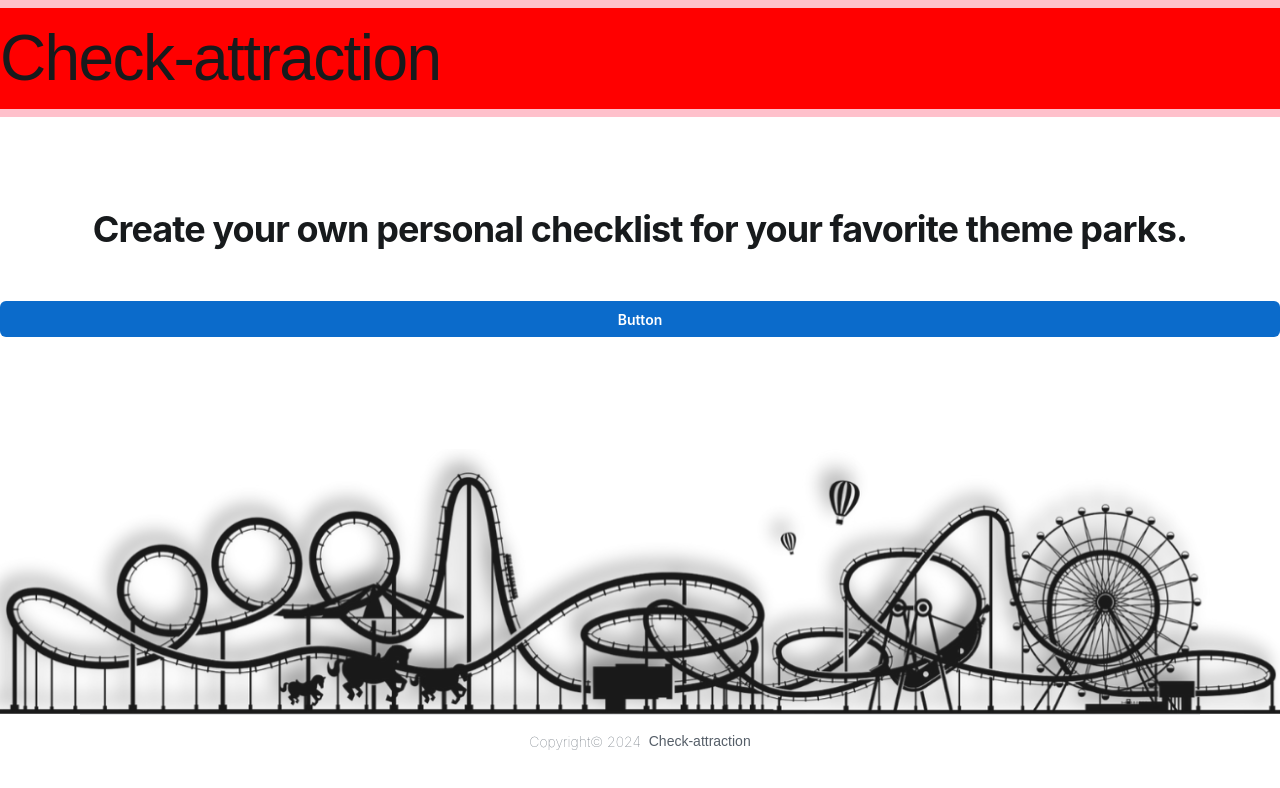
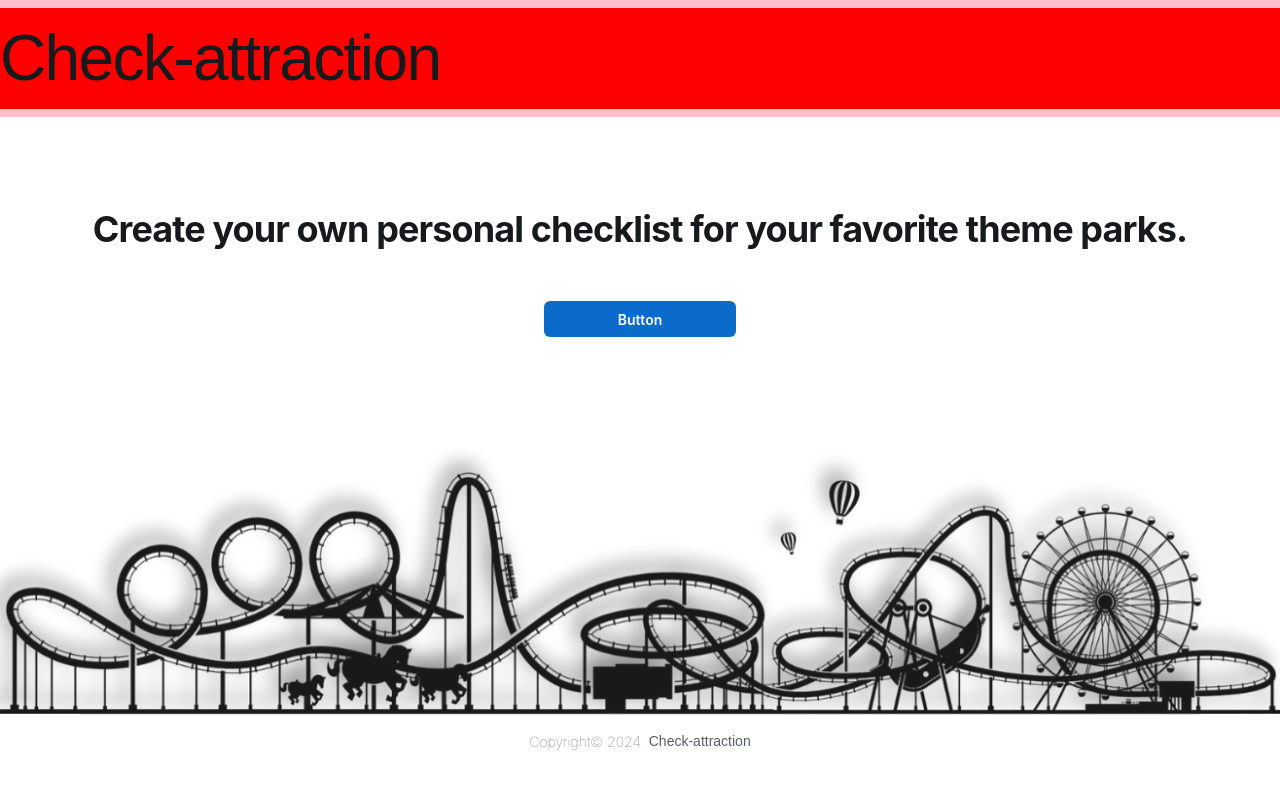
Before and after one commit to Leiladany/check-attraction-client, a React (Vite) app: page / in a window 1280 px wide. Shown: the top 788 px of the page. Built offline with nearby package versions, Linux system fonts and the light colour scheme.

Commit message:
center stack

```diff
--- a/src/pages/homepage.jsx
+++ b/src/pages/homepage.jsx
@@ -6,7 +6,7 @@ export const HomePage = () => {
 
   return (
     <Stack sx={{ gap: { xs: 1, lg: 3 } }}>
-      <Stack sx={{ my: 8 }}>
+      <Stack sx={{ alignItems: "center", my: 8 }}>
         <Typography
           level="h1"
           sx={{
@@ -16,7 +16,7 @@ export const HomePage = () => {
         >
           Create your own personal checklist for your favorite theme parks.
         </Typography>
-        <Button sx={{ my: 3 }}>Button</Button>
+        <Button sx={{ width: "15%", my: 3 }}>Button</Button>
       </Stack>
       <Stack
         sx={{
```
